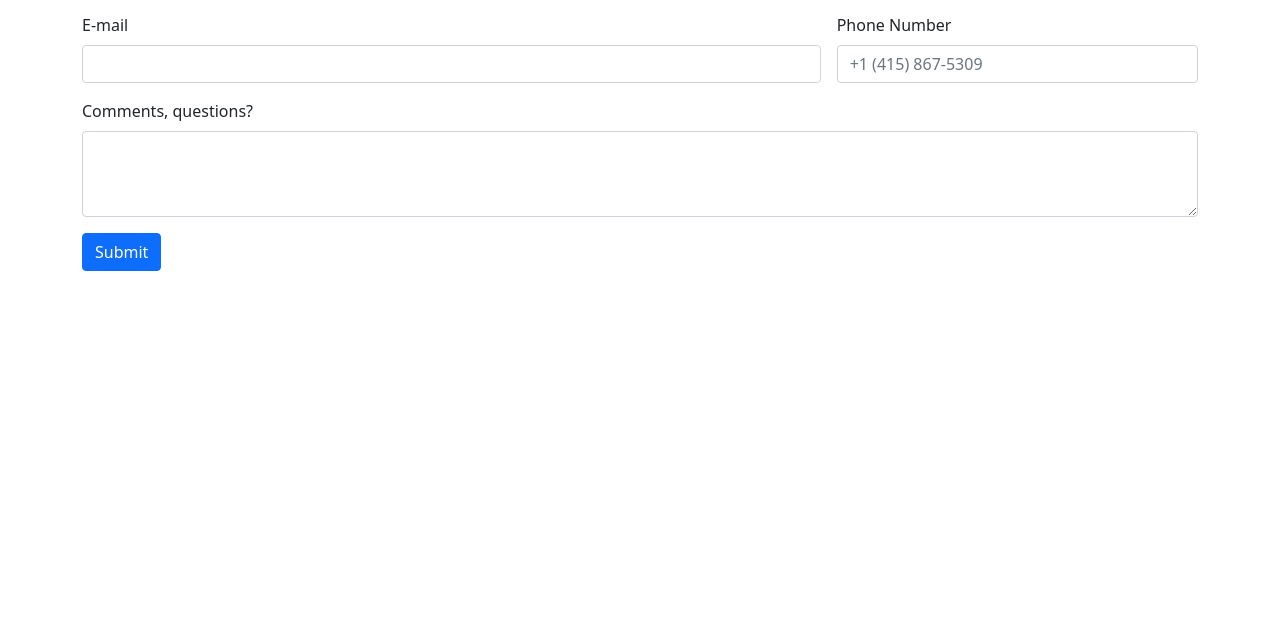
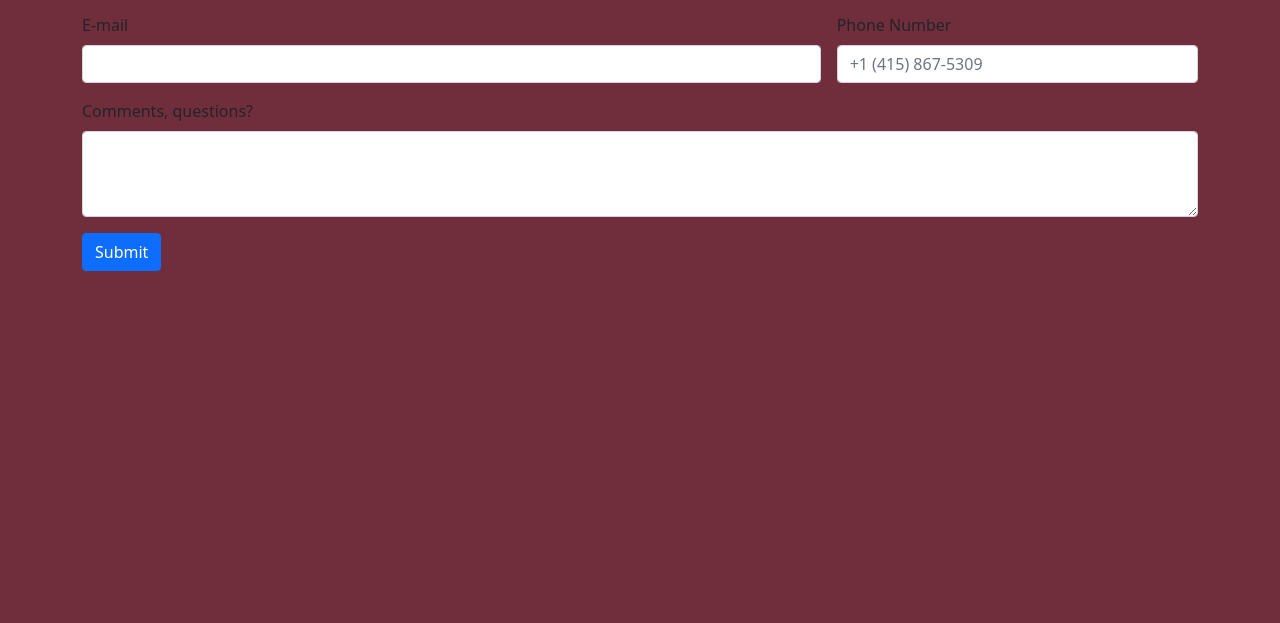
Before and after one commit to Banu-Seelam/formsubmitdemo, a plain HTML site: page index.html in a window 1280 px wide. Shown: the part 177-800 px from the top of the page. Drawn offline with nearby package versions, Linux system fonts and the light colour scheme.

Commit message:
Update index.html

```diff
--- a/index.html
+++ b/index.html
@@ -2,7 +2,7 @@
 <!doctype html>
 <style>
   body{
-    background-color: #702e3d;
+    background-color: #702e3d !important;
   }
 </style>
 <html lang="en">
```
